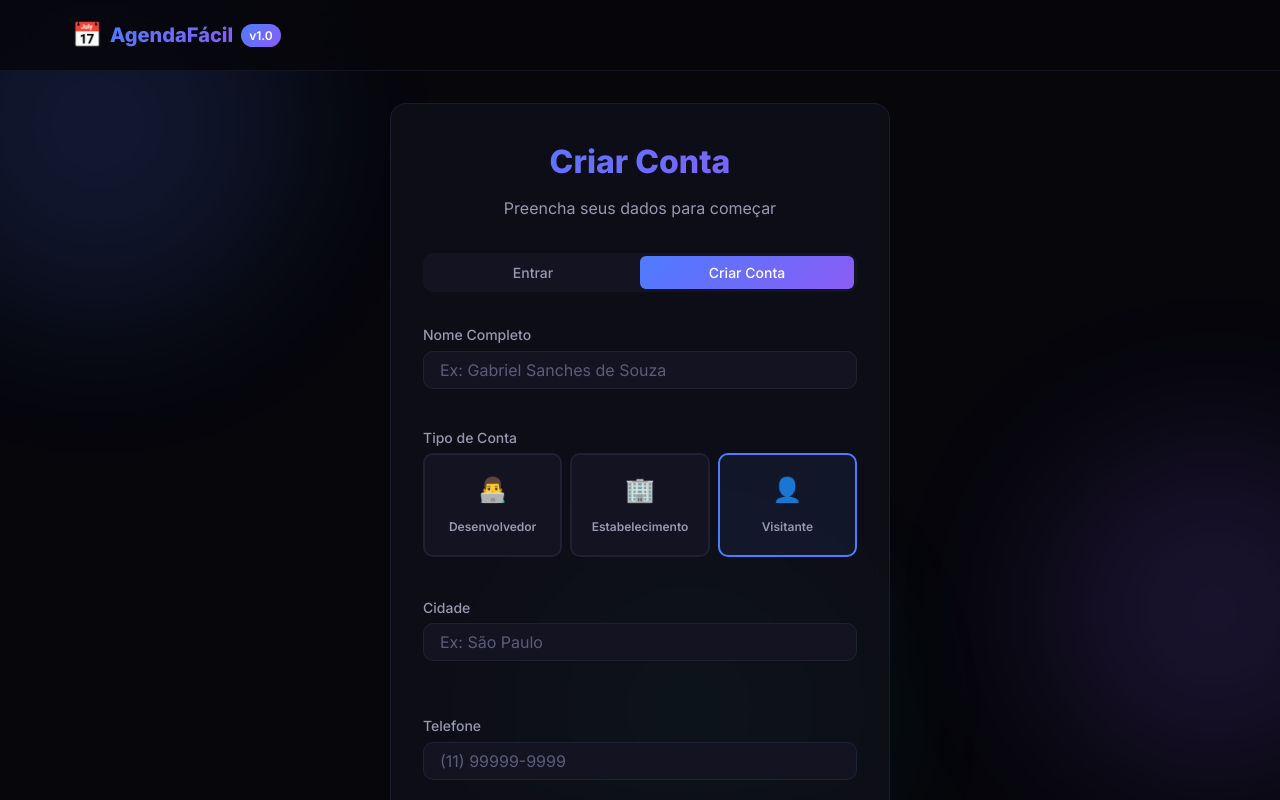
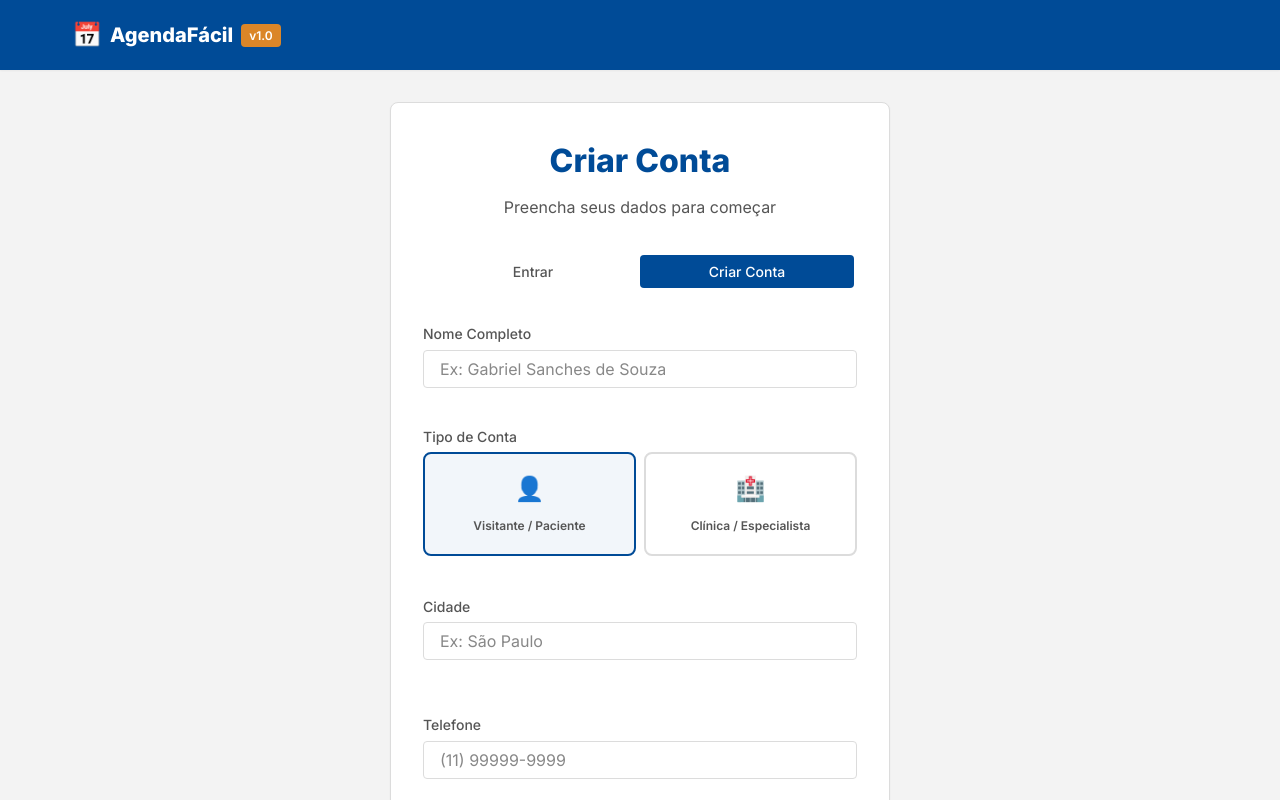
Before and after one commit to Higor1107/atividade-avaliativa-qualidade-de-software, a website built with Vite: page src/index.html in a window 1280 px wide. Both pictures are taken after a click on the button "Criar Conta". Shown: the top 800 px of the page. Built offline with nearby package versions, Linux system fonts and the light colour scheme; no server answers.

Commit message:
feat: redesign estilo Rede DOr e exclusao do papel de desenvolvedor

```diff
--- a/src/css/styles.css
+++ b/src/css/styles.css
@@ -11,37 +11,36 @@
 
 :root {
   /* Colors */
-  --bg-primary: #06060b;
-  --bg-secondary: #0d0d15;
-  --bg-card: rgba(16, 16, 28, 0.75);
-  --bg-card-hover: rgba(22, 22, 38, 0.85);
-  --bg-input: rgba(20, 20, 36, 0.9);
-  --bg-overlay: rgba(0, 0, 0, 0.6);
+  --bg-primary: #f3f3f3;
+  --bg-secondary: #eaeaeb;
+  --bg-card: #ffffff;
+  --bg-card-hover: #fcfcfc;
+  --bg-input: #ffffff;
+  --bg-overlay: rgba(0, 0, 0, 0.4);
 
-  --text-primary: #e8e8f0;
-  --text-secondary: #9898b0;
-  --text-muted: #5c5c78;
-  --text-inverse: #06060b;
+  --text-primary: #333333;
+  --text-secondary: #555555;
+  --text-muted: #888888;
+  --text-inverse: #ffffff;
 
-  --accent-blue: #4d7cff;
-  --accent-blue-light: #6b94ff;
-  --accent-blue-glow: rgba(77, 124, 255, 0.3);
-  --accent-violet: #8b5cf6;
-  --accent-violet-light: #a78bfa;
-  --accent-emerald: #10b981;
-  --accent-emerald-light: #34d399;
-  --accent-amber: #f59e0b;
-  --accent-rose: #f43f5e;
-  --accent-cyan: #06b6d4;
+  --accent-blue: #004b97;
+  --accent-blue-light: #005eb8;
+  --accent-blue-glow: rgba(0, 75, 151, 0.15);
 
-  --border-color: rgba(120, 120, 180, 0.12);
+  --accent-orange: #db8628;
+  --accent-orange-hover: #c67620;
+
+  --accent-emerald: #0f8b54;
+  --accent-rose: #d32f2f;
+
+  --border-color: #dcdcdc;
   --border-focus: var(--accent-blue);
 
-  /* Gradients */
-  --gradient-primary: linear-gradient(135deg, var(--accent-blue) 0%, var(--accent-violet) 100%);
-  --gradient-success: linear-gradient(135deg, var(--accent-emerald) 0%, var(--accent-cyan) 100%);
-  --gradient-warm: linear-gradient(135deg, var(--accent-amber) 0%, var(--accent-rose) 100%);
-  --gradient-card: linear-gradient(145deg, rgba(30, 30, 55, 0.6) 0%, rgba(15, 15, 30, 0.4) 100%);
+  /* Gradients - removed for solid corporate feel */
+  --gradient-primary: var(--accent-blue);
+  --gradient-success: var(--accent-emerald);
+  --gradient-warm: var(--accent-orange);
+  --gradient-card: #ffffff;
 
   /* Typography */
   --font-family: 'Inter', -apple-system, BlinkMacSystemFont, 'Segoe UI', sans-serif;
@@ -64,18 +63,17 @@
   --space-3xl: 4rem;
 
   /* Radius */
-  --radius-sm: 6px;
-  --radius-md: 10px;
-  --radius-lg: 16px;
-  --radius-xl: 24px;
+  --radius-sm: 4px;
+  --radius-md: 8px;
+  --radius-lg: 12px;
+  --radius-xl: 16px;
   --radius-full: 9999px;
 
   /* Shadows */
-  --shadow-sm: 0 1px 3px rgba(0,0,0,0.3);
-  --shadow-md: 0 4px 12px rgba(0,0,0,0.4);
-  --shadow-lg: 0 8px 30px rgba(0,0,0,0.5);
-  --shadow-glow-blue: 0 0 20px var(--accent-blue-glow);
-  --shadow-glow-violet: 0 0 20px rgba(139, 92, 246, 0.3);
+  --shadow-sm: 0 1px 2px rgba(0,0,0,0.05);
+  --shadow-md: 0 4px 6px rgba(0,0,0,0.05);
+  --shadow-lg: 0 10px 15px rgba(0,0,0,0.05);
+  --shadow-glow-blue: 0 0 0 3px var(--accent-blue-glow);
 
   /* Transitions */
   --transition-fast: 150ms ease;
@@ -116,51 +114,8 @@ body {
   clip: rect(0,0,0,0); border: 0;
 }
 
-/* ══════════════════════════════════════════
-   Background Orbs
-   ══════════════════════════════════════════ */
-.bg-orbs {
-  position: fixed;
-  inset: 0;
-  z-index: 0;
-  pointer-events: none;
-  overflow: hidden;
-}
-
-.orb {
-  position: absolute;
-  border-radius: 50%;
-  filter: blur(80px);
-  opacity: 0.15;
-}
-
-.orb-1 {
-  width: 400px; height: 400px;
-  background: var(--accent-blue);
-  top: -100px; left: -100px;
-  animation: orbFloat 20s ease-in-out infinite;
-}
-
-.orb-2 {
-  width: 350px; height: 350px;
-  background: var(--accent-violet);
-  top: 50%; right: -80px;
-  animation: orbFloat 25s ease-in-out infinite reverse;
-}
-
-.orb-3 {
-  width: 300px; height: 300px;
-  background: var(--accent-emerald);
-  bottom: -80px; left: 40%;
-  animation: orbFloat 22s ease-in-out infinite 5s;
-}
-
-@keyframes orbFloat {
-  0%, 100% { transform: translate(0, 0) scale(1); }
-  25% { transform: translate(50px, -40px) scale(1.05); }
-  50% { transform: translate(-30px, 60px) scale(0.95); }
-  75% { transform: translate(40px, 30px) scale(1.02); }
-}
+/* Background Orbs Removed */
+.bg-orbs { display: none; }
 
 /* ══════════════════════════════════════════
    Loading Screen
@@ -253,9 +208,9 @@ body {
   position: sticky;
   top: 0;
   z-index: 100;
-  background: rgba(6, 6, 11, 0.85);
-  backdrop-filter: blur(20px);
-  border-bottom: 1px solid var(--border-color);
+  background: var(--accent-blue);
+  box-shadow: var(--shadow-sm);
+  color: white;
 }
 
 .header-content {
@@ -278,17 +233,14 @@ body {
 .brand-name {
   font-size: var(--font-xl);
   font-weight: 800;
-  background: var(--gradient-primary);
-  -webkit-background-clip: text;
-  -webkit-text-fill-color: transparent;
-  background-clip: text;
+  color: white;
 }
 
 .brand-badge {
   font-size: var(--font-xs);
   padding: 2px 8px;
-  background: var(--gradient-primary);
-  border-radius: var(--radius-full);
+  background: var(--accent-orange);
+  border-radius: var(--radius-sm);
   color: white;
   font-weight: 600;
 }
@@ -300,11 +252,11 @@ body {
 
 .nav-link {
   padding: var(--space-sm) var(--space-md);
-  border-radius: var(--radius-md);
-  color: var(--text-secondary);
+  border-radius: var(--radius-sm);
+  color: #e0e0e0;
   text-decoration: none;
   font-size: var(--font-sm);
-  font-weight: 500;
+  font-weight: 600;
   transition: var(--transition-fast);
   cursor: pointer;
   border: none;
@@ -312,13 +264,13 @@ body {
 }
 
 .nav-link:hover {
-  color: var(--text-primary);
-  background: rgba(77, 124, 255, 0.08);
+  color: white;
+  background: rgba(255, 255, 255, 0.1);
 }
 
 .nav-link.active {
-  color: var(--accent-blue-light);
-  background: rgba(77, 124, 255, 0.12);
+  color: white;
+  background: rgba(255, 255, 255, 0.2);
 }
 
 /* User menu */
@@ -394,21 +346,21 @@ body {
 }
 
 /* ══════════════════════════════════════════
-   Glass Card
+   Corporate Card (replaced glass-card)
    ══════════════════════════════════════════ */
 .glass-card {
   background: var(--bg-card);
   border: 1px solid var(--border-color);
-  border-radius: var(--radius-lg);
-  backdrop-filter: blur(12px);
+  border-radius: var(--radius-md);
   padding: var(--space-xl);
+  box-shadow: var(--shadow-sm);
   transition: var(--transition-base);
   animation: fadeSlideUp 0.4s ease backwards;
 }
 
 .glass-card:hover {
-  background: var(--bg-card-hover);
-  border-color: rgba(120, 120, 180, 0.2);
+  box-shadow: var(--shadow-md);
+  border-color: #cccccc;
 }
 
 /* ══════════════════════════════════════════
@@ -431,7 +383,7 @@ body {
   padding: var(--space-sm) var(--space-md);
   background: var(--bg-input);
   border: 1px solid var(--border-color);
-  border-radius: var(--radius-md);
+  border-radius: var(--radius-sm);
   color: var(--text-primary);
   font-family: var(--font-family);
   font-size: var(--font-md);
@@ -443,7 +395,7 @@ body {
 
 .form-input:focus, .form-select:focus, .form-textarea:focus {
   border-color: var(--accent-blue);
-  box-shadow: var(--shadow-glow-blue);
+  box-shadow: 0 0 0 3px rgba(0, 75, 151, 0.15);
 }
 
 .form-input::placeholder { color: var(--text-muted); }
@@ -493,13 +445,13 @@ body {
 }
 
 .btn-primary {
-  background: var(--gradient-primary);
+  background: var(--accent-orange);
   color: white;
+  border-radius: var(--radius-sm);
 }
 
 .btn-primary:hover:not(:disabled) {
-  transform: translateY(-1px);
-  box-shadow: var(--shadow-glow-blue);
+  background: var(--accent-orange-hover);
 }
 
 .btn-success {
@@ -614,14 +566,14 @@ body {
 }
 
 .login-toggle-btn.active {
-  background: var(--gradient-primary);
+  background: var(--accent-blue);
   color: white;
 }
 
 /* Role selector */
 .role-selector {
   display: grid;
-  grid-template-columns: repeat(3, 1fr);
+  grid-template-columns: repeat(2, 1fr);
   gap: var(--space-sm);
   margin-bottom: var(--space-lg);
 }
@@ -642,7 +594,7 @@ body {
 
 .role-option.selected {
   border-color: var(--accent-blue);
-  background: rgba(77, 124, 255, 0.08);
+  background: rgba(0, 75, 151, 0.05);
 }
 
 .role-option .role-icon { font-size: var(--font-2xl); display: block; margin-bottom: var(--space-xs); }
@@ -680,10 +632,7 @@ body {
 .stat-card .stat-value {
   font-size: var(--font-3xl);
   font-weight: 800;
-  background: var(--gradient-primary);
-  -webkit-background-clip: text;
-  -webkit-text-fill-color: transparent;
-  background-clip: text;
+  color: var(--accent-blue);
 }
 
 .stat-card .stat-label {
--- a/src/js/utils/formatters.js
+++ b/src/js/utils/formatters.js
@@ -43,9 +43,8 @@ export function formatStatus(status) {
  */
 export function formatRole(role) {
   const map = {
-    developer: 'Desenvolvedor',
     establishment: 'Estabelecimento',
-    visitor: 'Visitante',
+    visitor: 'Visitante / Paciente',
   };
   if (!role || typeof role !== 'string') return '';
   return map[role.toLowerCase()] || role;
--- a/src/js/views/dashboardView.js
+++ b/src/js/views/dashboardView.js
@@ -21,7 +21,7 @@ export async function renderDashboardView(container, profile, navigate) {
   try {
     const role = profile.role;
 
-    if (role === 'developer' || role === 'establishment') {
+    if (role === 'establishment') {
       await renderEstablishmentDashboard(container, profile, navigate);
     } else {
       await renderVisitorDashboard(container, profile, navigate);
--- a/src/js/views/loginView.js
+++ b/src/js/views/loginView.js
@@ -33,17 +33,13 @@ export function renderLoginView(container, onLoginSuccess) {
               <div class="form-group">
                 <label class="form-label">Tipo de Conta</label>
                 <div class="role-selector">
-                  <div class="role-option ${selectedRole === 'developer' ? 'selected' : ''}" data-role="developer">
-                    <span class="role-icon">👨‍💻</span>
-                    <span class="role-name">Desenvolvedor</span>
+                  <div class="role-option ${selectedRole === 'visitor' ? 'selected' : ''}" data-role="visitor">
+                    <span class="role-icon">👤</span>
+                    <span class="role-name">Visitante / Paciente</span>
                   </div>
                   <div class="role-option ${selectedRole === 'establishment' ? 'selected' : ''}" data-role="establishment">
-                    <span class="role-icon">🏢</span>
-                    <span class="role-name">Estabelecimento</span>
-                  </div>
-                  <div class="role-option ${selectedRole === 'visitor' ? 'selected' : ''}" data-role="visitor">
-                    <span class="role-icon">👤</span>
-                    <span class="role-name">Visitante</span>
+                    <span class="role-icon">🏥</span>
+                    <span class="role-name">Clínica / Especialista</span>
                   </div>
                 </div>
               </div>
```
Also changed, not shown: tests/formatters.test.js (+5 -5 lines).
